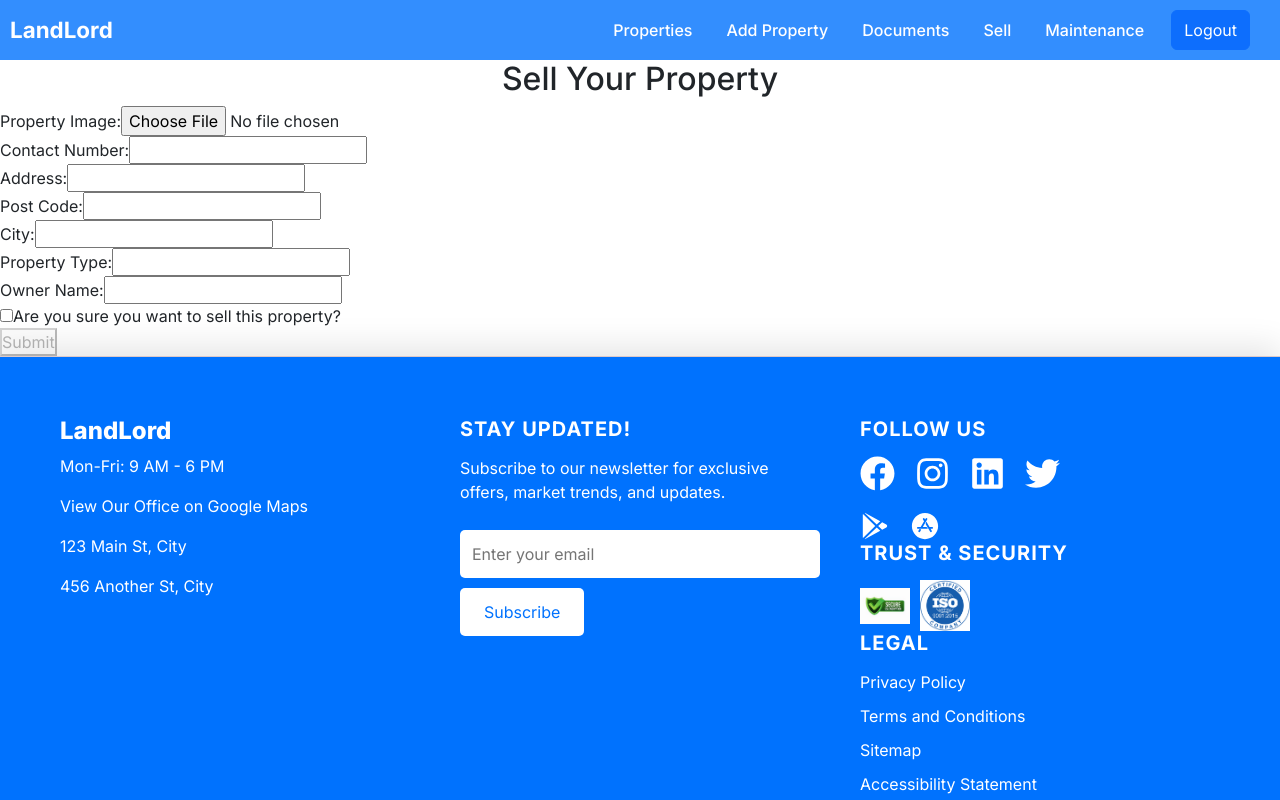
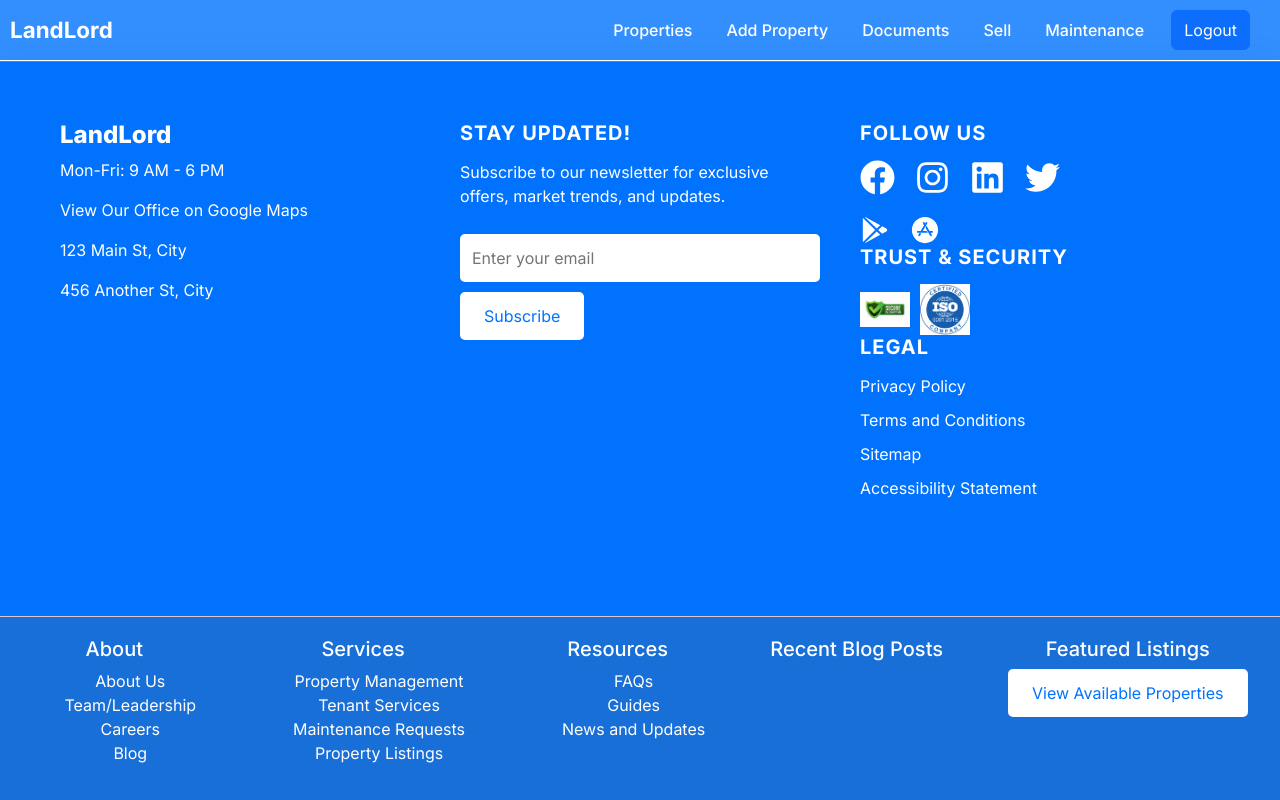
Before and after one commit to sandy0637R/LL_Frontend, a React (Vite) app: page /sellform in a window 1280 px wide. Shown: the top 800 px of the page. Built offline with nearby package versions, Linux system fonts and the light colour scheme; sample sign-in values are in the browser's storage.

Commit message:
added sell data functionality

```diff
--- a/src/App.jsx
+++ b/src/App.jsx
@@ -22,7 +22,7 @@ import RefreshHandler from "./Components/Refresh";
 import Profile from "./Pages/Profile/Profile";
 import { ToastContainer } from "react-toastify";
 import Sell from "./Pages/Sell/Sell";
-import SellForm from "./Components/SellForm/SellForm";
+
 
 function App() {
   const [isAuthenticated, setIsAuthenticated] = useState(false);
@@ -84,10 +84,7 @@ function App() {
             element={<PrivateRoute element={<Profile />} />}
           />
           <Route path="/sell" element={<PrivateRoute element={<Sell />} />} />
-          <Route
-            path="/sellform"
-            element={<PrivateRoute element={<SellForm />} />}
-          />
+
           {/* Public Routes */}
           <Route path="/login" element={<PublicRoute element={<Login />} />} />
           <Route
--- a/src/Components/Record/Record.jsx
+++ b/src/Components/Record/Record.jsx
@@ -2,7 +2,7 @@ import React, { useState } from "react";
 import "./Record.css";
 import axios from "axios";
 import { handleError, handleSuccess } from "../../utils/Utils";
-import { useNavigate , Link} from "react-router-dom";
+import { useNavigate } from "react-router-dom";
 
 const Record = ({ obj }) => {
   const navigate = useNavigate();
@@ -43,6 +43,34 @@ const Record = ({ obj }) => {
       navigate("/home");
     } catch (error) {
       console.error("Error deleting record:", error);
+    }
+  };
+
+  const handleSell = async (id) => {
+    try {
+      const token = localStorage.getItem("token");
+
+      console.log("Sending data to the server:", obj);
+
+      const response = await axios.post(
+        `http://localhost:8080/records/sell`,
+        obj,
+        {
+          headers: {
+            Authorization: `Bearer ${token}`,
+            "Content-Type": "application/json",
+          },
+        }
+      );
+
+      const { message } = response.data;
+      handleSuccess(message);
+      setTimeout(() => {
+        navigate("/sell");
+      }, 3000);
+    } catch (error) {
+      console.error("Error selling record:", error);
+      handleError("Failed to sell record");
     }
   };
 
@@ -117,11 +145,14 @@ const Record = ({ obj }) => {
             >
               View Details
             </button>
-            <Link to="/sellform">
-            <button className="record-button" style={{ marginLeft: "10px" }}>
+
+            <button
+              className="record-button"
+              style={{ marginLeft: "10px" }}
+              onClick={() => handleSell(obj._id)}
+            >
               Sell
             </button>
-            </Link>
 
             <button
               className="record-delete-btn"
--- a/src/Components/SellForm/SellForm.jsx
+++ /dev/null
@@ -1,183 +0,0 @@
-import React, { useState } from "react";
-import axios from "axios";
-import { useNavigate } from "react-router-dom";
-
-const SellForm = () => {
-  const navigate = useNavigate();
-  const [formData, setFormData] = useState({
-    image: null,
-    contactNo: "",
-    address: "",
-    postCode: "",
-    city: "",
-    propertyType: "",
-    ownerName: "",
-    confirmSell: false,
-  });
-
-  const handleChange = (e) => {
-    const { name, value, type, checked } = e.target;
-    setFormData((prev) => ({
-      ...prev,
-      [name]: type === "checkbox" ? checked : value,
-    }));
-  };
-
-  const handleImageChange = (e) => {
-    setFormData((prev) => ({
-      ...prev,
-      image: e.target.files[0],
-    }));
-  };
-
-  const handleSubmit = async (e) => {
-    e.preventDefault();
-    const formDataToSend = new FormData();
-
-    // Append form data fields
-    for (const key in formData) {
-      if (key === "image" && formData[key]) {
-        formDataToSend.append(key, formData[key]);
-      } else {
-        formDataToSend.append(key, formData[key]);
-      }
-    }
-
-    // Retrieve email from localStorage and append it
-    const email = localStorage.getItem("email");
-    if (email) {
-      formDataToSend.append("email", email);
-    } else {
-      alert("Email not found in localStorage");
-      return;
-    }
-
-    try {
-      const token = localStorage.getItem("token");
-      const response = await axios.post(
-        "http://localhost:8080/records/sell",
-        formDataToSend,
-        {
-          headers: {
-            "Content-Type": "multipart/form-data",
-            Authorization: `Bearer ${token}`,
-          },
-        }
-      );
-
-      if (response.status === 200) {
-        alert("Record Created successfully");
-        console.log("Form submitted", formData)
-        setTimeout(() => {
-          navigate("/sell");
-        }, 2000);
-      }
-    } catch (error) {
-      console.error("Error submitting form:", error);
-      alert("Failed to submit the form. Please try again.");
-    }
-  };
-
-  return (
-    <div>
-      <h2>Sell Your Property</h2>
-      <form onSubmit={handleSubmit}>
-        <div>
-          <label>
-            Property Image:
-            <input type="file" name="image" accept="image/*" onChange={handleImageChange} />
-          </label>
-        </div>
-        <div>
-          <label>
-            Contact Number:
-            <input
-              type="text"
-              name="contactNo"
-              value={formData.contactNo}
-              onChange={handleChange}
-              required
-            />
-          </label>
-        </div>
-        <div>
-          <label>
-            Address:
-            <input
-              type="text"
-              name="address"
-              value={formData.address}
-              onChange={handleChange}
-              required
-            />
-          </label>
-        </div>
-        <div>
-          <label>
-            Post Code:
-            <input
-              type="text"
-              name="postCode"
-              value={formData.postCode}
-              onChange={handleChange}
-              required
-            />
-          </label>
-        </div>
-        <div>
-          <label>
-            City:
-            <input
-              type="text"
-              name="city"
-              value={formData.city}
-              onChange={handleChange}
-              required
-            />
-          </label>
-        </div>
-        <div>
-          <label>
-            Property Type:
-            <input
-              type="text"
-              name="propertyType"
-              value={formData.propertyType}
-              onChange={handleChange}
-              required
-            />
-          </label>
-        </div>
-        <div>
-          <label>
-            Owner Name:
-            <input
-              type="text"
-              name="ownerName"
-              value={formData.ownerName}
-              onChange={handleChange}
-              required
-            />
-          </label>
-        </div>
-        <div>
-          <label>
-            <input
-              type="checkbox"
-              name="confirmSell"
-              checked={formData.confirmSell}
-              onChange={handleChange}
-              required
-            />
-            Are you sure you want to sell this property?
-          </label>
-        </div>
-        <button type="submit" disabled={!formData.confirmSell}>
-          Submit
-        </button>
-      </form>
-    </div>
-  );
-};
-
-export default SellForm;
--- /dev/null
+++ b/src/Components/SellRecord/SellRecord.css
@@ -0,0 +1,47 @@
+/* Style the container holding all cards */
+.card-container {
+    display: flex;
+    flex-wrap: wrap;
+    gap: 20px;
+    justify-content: center;
+    margin-top: 20px;
+  }
+
+  /* Style each individual card */
+  .card {
+    background-color: #fff;
+    border: 1px solid #ddd;
+    border-radius: 10px;
+    padding: 20px;
+    width: 250px;
+    box-shadow: 0 4px 8px rgba(0, 0, 0, 0.1);
+    transition: transform 0.3s ease;
+  }
+
+  .card h2 {
+    font-size: 18px;
+    margin-bottom: 10px;
+  }
+
+  .card p {
+    font-size: 14px;
+    margin: 5px 0;
+  }
+
+  .card button {
+    background-color: red;
+    color: white;
+    padding: 8px 12px;
+    border: none;
+    border-radius: 5px;
+    cursor: pointer;
+    margin-top: 10px;
+  }
+
+  .card button:hover {
+    background-color: darkred;
+  }
+
+  .card:hover {
+    transform: scale(1.05);
+  }
--- /dev/null
+++ b/src/Components/SellRecord/SellRecord.jsx
@@ -0,0 +1,110 @@
+import React, { useEffect, useState } from "react";
+import axios from "axios";
+import "./SellRecord.css";
+const SellRecord = () => {
+  const [sellData, setSellData] = useState([]);
+  const [loading, setLoading] = useState(true);
+  const [error, setError] = useState(null);
+
+  useEffect(() => {
+    const fetchSellData = async () => {
+      try {
+        const token = localStorage.getItem("token");
+        const response = await axios.get(
+          "http://localhost:8080/records/sell/records",
+          {
+            headers: {
+              Authorization: `Bearer ${token}`,
+            },
+          }
+        );
+        setSellData(response.data);
+      } catch (err) {
+        console.error("Error fetching sell records:", err);
+        setError("Failed to fetch sell records");
+      } finally {
+        setLoading(false);
+      }
+    };
+
+    fetchSellData();
+  }, []);
+
+  const deleteSellRecord = async (id) => {
+    try {
+      const token = localStorage.getItem("token");
+      const response = await fetch(`http://localhost:8080/records/sell/${id}`, {
+        method: "DELETE",
+        headers: {
+          Authorization: `Bearer ${token}`,
+        },
+      });
+
+      if (!response.ok) {
+        throw new Error("Failed to delete sell record");
+      }
+
+      const result = await response.json();
+      console.log("Deleted Record:", result);
+
+      setSellData((prevData) => prevData.filter((record) => record._id !== id));
+    } catch (error) {
+      console.error("Error:", error.message);
+    }
+  };
+
+  if (loading) return <div>Loading...</div>;
+  if (error) return <div>{error}</div>;
+
+  return (
+    <div>
+      <h1>Sell Records</h1>
+      {sellData.length > 0 ? (
+        <div className="card-container">
+          {sellData.map((record, index) => (
+            <div className="card" key={index}>
+              <h2>{record.title || "N/A"}</h2>
+              <p>
+                <strong>Owner:</strong> {record.ownerName || "N/A"}
+              </p>
+              <p>
+                <strong>Property Type:</strong> {record.propertyType || "N/A"}
+              </p>
+              <p>
+                <strong>City:</strong> {record.city || "N/A"}
+              </p>
+              <p>
+                <strong>Latitude:</strong> {record.latitude || "N/A"}
+              </p>
+              <p>
+                <strong>Longitude:</strong> {record.longitude || "N/A"}
+              </p>
+              <p>
+                <strong>Nominee:</strong> {record.nomineeName || "N/A"}
+              </p>
+              <p>
+                <strong>Nominee DOB:</strong> {record.nomineeDOB || "N/A"}
+              </p>
+              <p>
+                <strong>Postcode:</strong> {record.postcode || "N/A"}
+              </p>
+              <p>
+                <strong>Address:</strong> {record.additionalAddress || "N/A"}
+              </p>
+              <p>
+                <strong>Purchase Date:</strong> {record.purchaseDate || "N/A"}
+              </p>
+              <button onClick={() => deleteSellRecord(record._id)}>
+                Delete
+              </button>
+            </div>
+          ))}
+        </div>
+      ) : (
+        <div>No sell records found</div>
+      )}
+    </div>
+  );
+};
+
+export default SellRecord;
--- a/src/Pages/Sell/Sell.jsx
+++ b/src/Pages/Sell/Sell.jsx
@@ -1,6 +1,7 @@
 import React from "react";
 // import SellContainer from "../../Containers/SellContainer/SellContainer";
 import "./Sell.css";
+import SellRecord from "../../Components/SellRecord/SellRecord";
 
 const Sell = () => {
   return (
@@ -9,6 +10,7 @@ const Sell = () => {
         <h1 className="sell-heading">Properties to Sell</h1>
         <div className="sell-container-div">
           {/* <SellContainer /> */}
+          <SellRecord/>
         </div>
       </div>
     </div>
```
